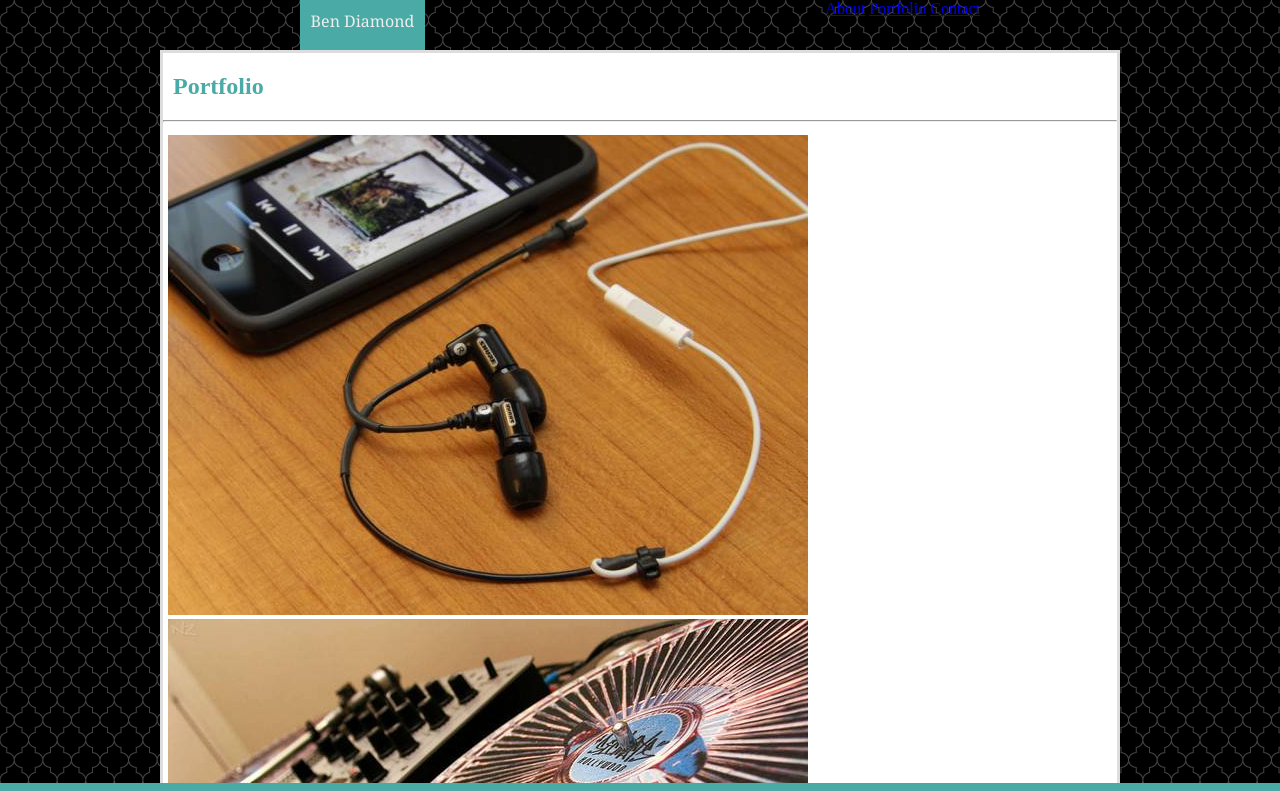
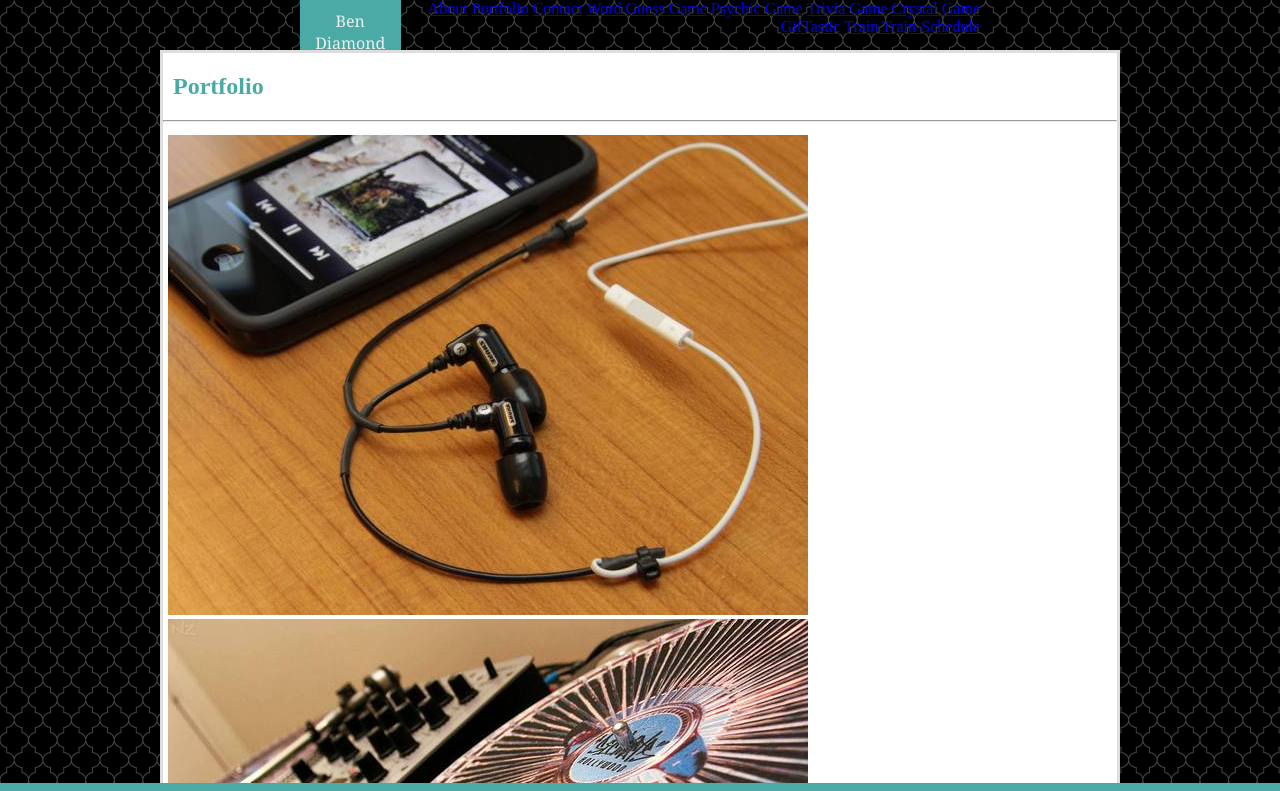
Before and after one commit to DarkCypher777/Basic-Portfolio, a plain HTML site: page Portfolio.html in a window 1280 px wide. Shown: the top 791 px of the page. Drawn offline with Linux system fonts and the light colour scheme.

Commit message:
updated nav bar

```diff
--- a/Portfolio.html
+++ b/Portfolio.html
@@ -16,6 +16,12 @@
             <li><a href="#about">About</a></li>
             <li><a href="#portfolio">Portfolio</a></li>
             <li><a href="#contact">Contact</a></li>
+            <li><a href="https://darkcypher777.github.io/Word-Guess-Game/">Word Guess Game</a></li>
+            <li><a href="https://darkcypher777.github.io/Psychic-Game/">Psychic Game</a></li>
+            <li><a href="https://darkcypher777.github.io/TriviaGame/">Trivia Game</a></li>
+            <li><a href="https://darkcypher777.github.io/unit-4-game/">Crystal Game</a></li>
+            <li><a href="https://darkcypher777.github.io/GifTastic/">GifTastic</a></li>
+            <li><a href="https://darkcypher777.github.io/Train-Schedule/">Train Train-Schedule</a></li>
         </ul>
     </div>
 
```
Also changed, not shown: Contact.html (+6 -0 lines), index.html (+6 -2 lines). Lines whose indentation alone changed are shown as unchanged.
